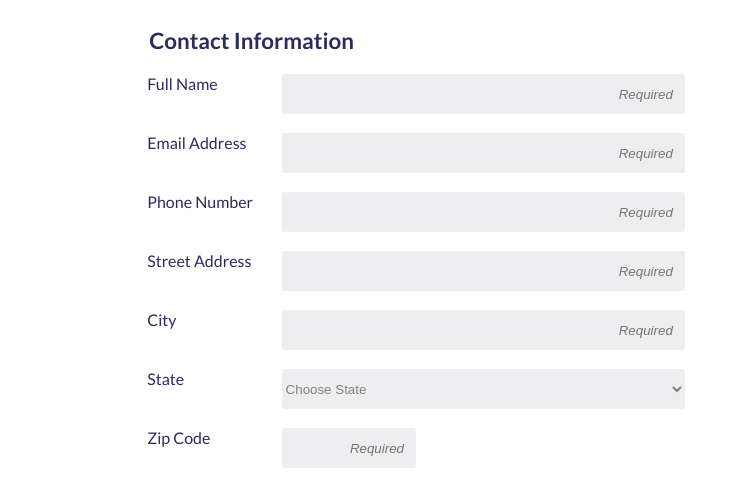
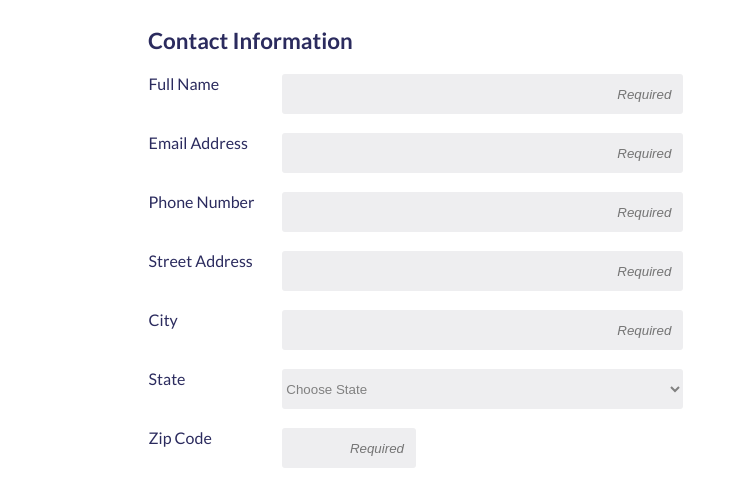
Before and after one commit to MABBenton/TechDegree-Project3_Online-Registration-Form, a plain HTML site: page index.html in a window 1280 px wide. Shown: the part 228-709 px from the top of the page, 224-955 px from the left. Drawn offline with Linux system fonts and the light colour scheme.

Commit message:
fixed validator errors

```diff
--- a/CSS/style.css
+++ b/CSS/style.css
@@ -108,7 +108,7 @@ textarea::placeholder {
 
 /* Class selectors */
 
-.flex-pair, .secheading-1 {
+.flex-pair {
   margin-left: 1em;
   margin-right: 1em;
 }
@@ -126,6 +126,10 @@ label {
 .section-heading {
   font-size: 1.4em;
   font-weight: bold;
+}
+
+.secheading-1 {
+  margin-left: .5em;
 }
 
 .header {
@@ -172,11 +176,15 @@ label {
 /*Media Query*/
 
 @media screen and (min-width:768px) {
+  .secheading-1 {
+    margin-left: 112px;
+  }
+
   .container {
     width: 70%;
   }
 
-  .container .flex-pair, .secheading-1 {
+  .container .flex-pair {
     display: flex;
     flex-direction: row;
     margin: initial;
--- a/index.html
+++ b/index.html
@@ -1,5 +1,5 @@
 <!DOCTYPE html>
-<html>
+<html lang="en">
   <head>
     <meta name="viewport" content="width=device-width,initial-scale=1">
     <link rel="stylesheet" href="css/style.css">
@@ -20,9 +20,9 @@
       <p class="sub-heading_p">Get the latest news on how your code is doing right in your inbox</p>
 
       <form action="index.html" method="post">
-        <fieldset class="contact"></fieldset>
+        <fieldset class="contact">
+        <legend><span class="section-heading secheading-1">Contact Information</span></legend>
         <div class="container">
-          <legend><span class="section-heading secheading-1">Contact Information</span></legend>
 
           <div class="flex-pair flex-pair1">
             <label for="full-name">Full Name</label>
```
